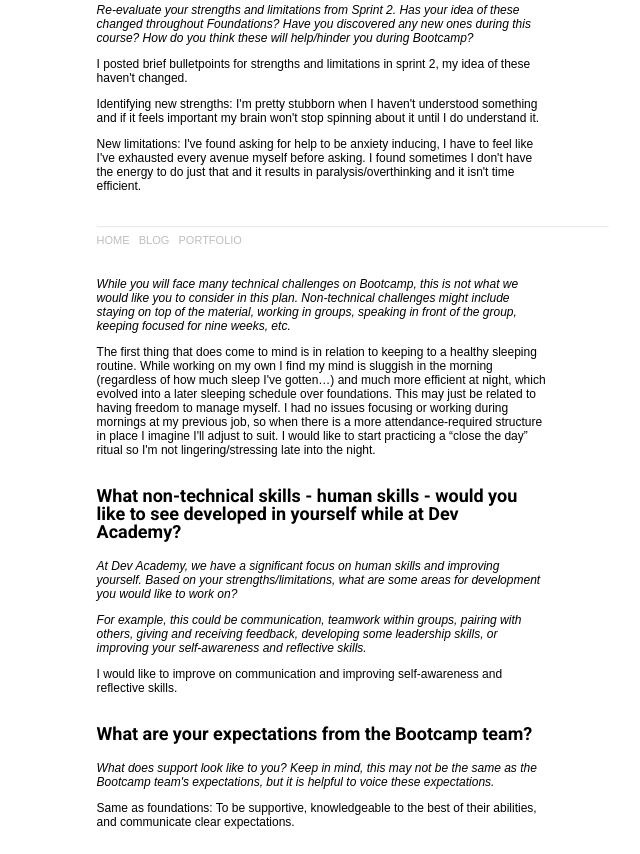
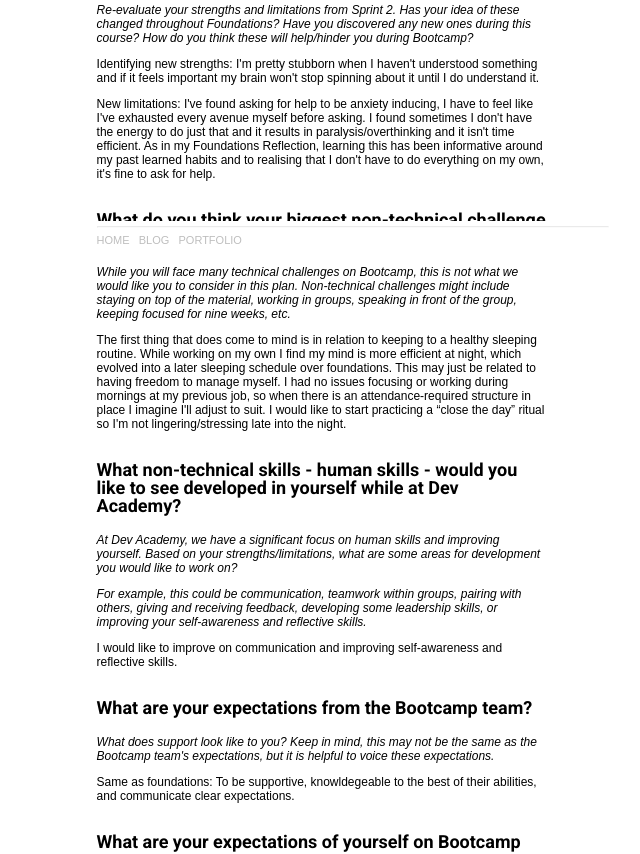
Before and after one commit to eq-hong/eq-hong.github.io, a plain HTML site: page blog/learning-plan.html in a window 1280 px wide. Shown: the part 535-1389 px from the top of the page, without its empty margins (318-958 px from the left). Drawn offline with Linux system fonts and the light colour scheme.

Commit message:
Update learning-plan

```diff
--- a/blog/learning-plan.html
+++ b/blog/learning-plan.html
@@ -29,18 +29,17 @@
     <h3>What is your long term goal and/or career pathway?</h3>
     <p><i>What are you hoping to use the skills you gain during this course for? What impact would you like to make once you leave Dev Academy? Do you have a destination in mind?</i></p>
     <p>
-      My long term goal is career oriented, I am hoping to use the skills I gain during this course to find a mentally fulfilling job and also just honestly, find work that offers higher salaries to support myself and family. Generally speaking I'd like to make a positive impact when I leave Dev Academy. Any immediate impact would be tied to improving mine and my family's situation, currently I haven't given much thought to broader impacts. In relation to having a destination in mind, in the really-long term I eventually hope to be a part of projects which can improve the world. I'd like to explore opportunities in both front-end and back-end development.
+      My long term goal is career oriented, I am hoping to use the skills I gain during this course to find a mentally fulfilling job and also just honestly, find work that offers higher salaries to support myself and family. Generally speaking I'd like to make a positive impact when I leave Dev Academy. Any immediate impact would be tied to improving mine and my family's situation. In relation to having a destination in mind, in the long term I eventually hope to be a part of projects which can improve and have a positive impact in the world. I'd like to explore opportunities in both front-end and back-end development.
     </p>
 
     <h3>What do you think your biggest strengths and limitations will be in Bootcamp?</h3>
     <p><i>Re-evaluate your strengths and limitations from Sprint 2. Has your idea of these changed throughout Foundations? Have you discovered any new ones during this course? How do you think these will help/hinder you during Bootcamp?</i></p>
-    <p>I posted brief bulletpoints for strengths and limitations in sprint 2, my idea of these haven't changed.</p>
     <p>Identifying new strengths: I'm pretty stubborn when I haven't understood something and if it feels important my brain won't stop spinning about it until I do understand it.</p>
-    <p>New limitations: I've found asking for help to be anxiety inducing, I have to feel like I've exhausted every avenue myself before asking. I found sometimes I don't have the energy to do just that and it results in paralysis/overthinking and it isn't time efficient.</p>
+    <p>New limitations: I've found asking for help to be anxiety inducing, I have to feel like I've exhausted every avenue myself before asking. I found sometimes I don't have the energy to do just that and it results in paralysis/overthinking and it isn't time efficient. As in my Foundations Reflection, learning this has been informative around my past learned habits and to realising that I don't have to do everything on my own, it's fine to ask for help.</p>
 
     <h3>What do you think your biggest non-technical challenge at Bootcamp will be?</h3>
     <p><i>While you will face many technical challenges on Bootcamp, this is not what we would like you to consider in this plan. Non-technical challenges might include staying on top of the material, working in groups, speaking in front of the group, keeping focused for nine weeks, etc.</i></p>
-    <p>The first thing that does come to mind is in relation to keeping to a healthy sleeping routine. While working on my own I find my mind is sluggish in the morning (regardless of how much sleep I've gotten…) and much more efficient at night, which evolved into a later sleeping schedule over foundations. This may just be related to having freedom to manage myself. I had no issues focusing or working during mornings at my previous job, so when there is a more attendance-required structure in place I imagine I'll adjust to suit. I would like to start practicing a “close the day” ritual so I'm not lingering/stressing late into the night.</p>
+    <p>The first thing that does come to mind is in relation to keeping to a healthy sleeping routine. While working on my own I find my mind is more efficient at night, which evolved into a later sleeping schedule over foundations. This may just be related to having freedom to manage myself. I had no issues focusing or working during mornings at my previous job, so when there is an attendance-required structure in place I imagine I'll adjust to suit. I would like to start practicing a “close the day” ritual so I'm not lingering/stressing late into the night.</p>
 
     <h3>What non-technical skills - human skills - would you like to see developed in yourself while at Dev Academy?</h3>
     <p><i>At Dev Academy, we have a significant focus on human skills and improving yourself. Based on your strengths/limitations, what are some areas for development you would like to work on?</i></p>
@@ -49,7 +48,7 @@
 
     <h3>What are your expectations from the Bootcamp team?</h3>
     <p><i>What does support look like to you? Keep in mind, this may not be the same as the Bootcamp team's expectations, but it is helpful to voice these expectations.</i></p>
-    <p>Same as foundations: To be supportive, knowledgeable to the best of their abilities, and communicate clear expectations.</p>
+    <p>Same as foundations: To be supportive, knowldegeable to the best of their abilities, and communicate clear expectations.</p>
 
     <h3>What are your expectations of yourself on Bootcamp</h3>
     <p><i>Based on your knowledge of Bootcamp, how and where will you seek help in a timely way?</i></p>
@@ -78,7 +77,7 @@
 
      <h3>What skills (non-technical core/human skills) would you like to see developed in yourself while at Dev Academy?</h3>
      <p>
-      Everything haha. Words like mindfulness, communication and self-awareness come to mind. I'd like to work on mental-clarity and maintaining good balance. In the past my job had overwhelmingly influenced my mental space both at work and away from work, I've struggled with striking the right balance between work and life.
+      Words like mindfulness, communication and self-awareness come to mind. I'd like to work on mental-clarity and maintaining good balance. In the past my job had overwhelmingly influenced my mental space both at work and away from work, I've struggled with striking the right mental balance between work and life.
      </p>
 
      <h3>A commitment to how you will manage your workload in this programme.</h3>
```
